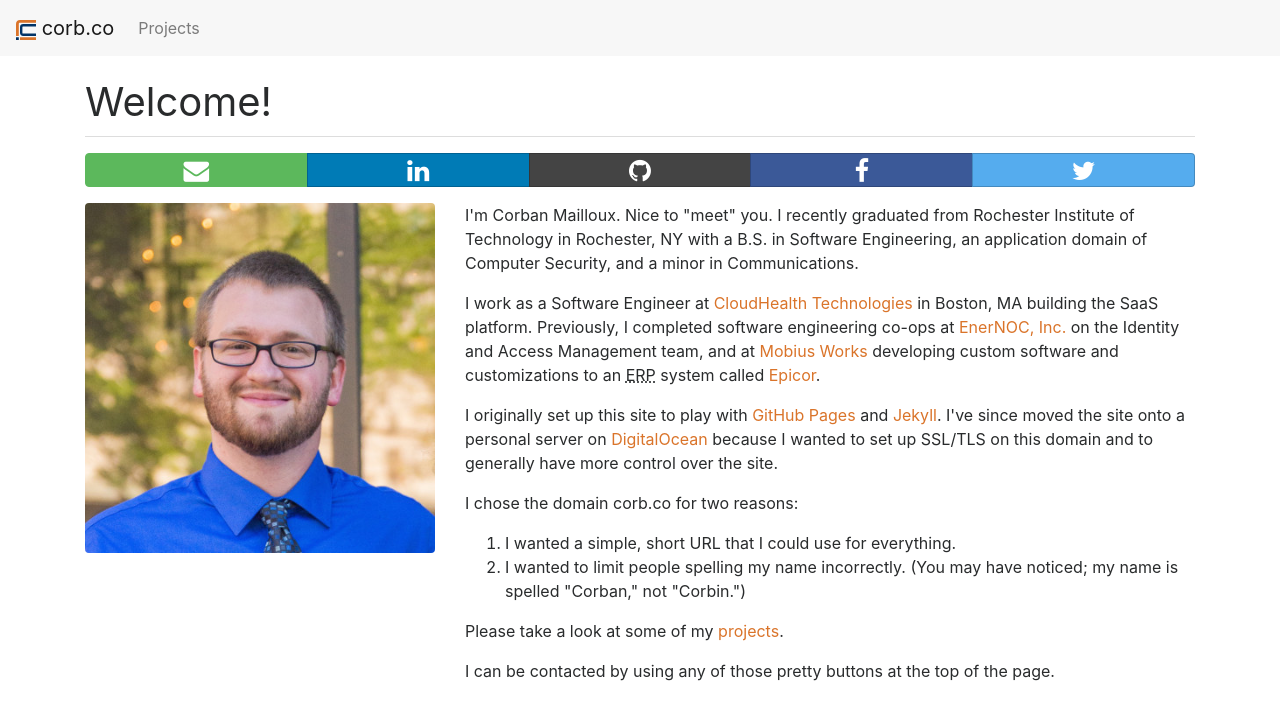
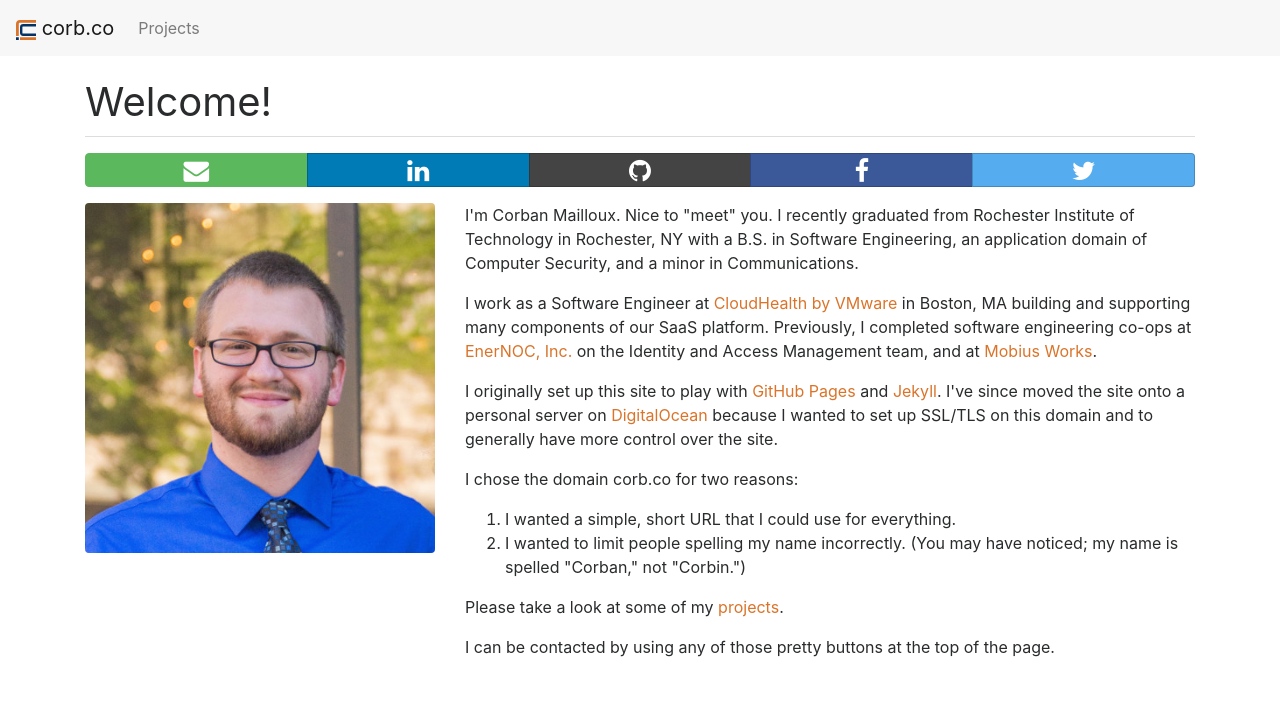
Before and after one commit to corbanmailloux/corb.co, a Jekyll site: the page built from index.html, in a window 1280 px wide. Shown: the top 720 px of the page. Built offline with Jekyll 4.4.1, drawn with Linux system fonts in a browser that asks for light colours; nearby versions of some CDN libraries; Markdown is read by kramdown in place of the engine named in the settings.

Commit message:
Small index page cleanups.

```diff
--- a/index.html
+++ b/index.html
@@ -16,15 +16,14 @@
 <div class="row">
     <div class="col-md-4 col-12">
         <img src="/images/corban-mailloux.jpg" alt="{{ site.owner.full-name }}" class="rounded img-fluid d-block mx-auto mb-3">
-        <!-- <img src="/images/corban-grad.jpg" alt="{{ site.owner.full-name }}" class="rounded img-fluid d-block mx-auto mb-3"> -->
     </div>
     <div class="col-md-8 col-12">
         <p>
             I'm Corban Mailloux. Nice to "meet" you. I recently graduated from Rochester Institute of Technology in Rochester, NY with a B.S. in Software Engineering, an application domain of Computer Security, and a minor in Communications.
         </p>
         <p>
-            I work as a Software Engineer at <a href="https://www.cloudhealthtech.com/" target="_blank">CloudHealth Technologies</a> in Boston, MA building the SaaS platform.
-            Previously, I completed software engineering co-ops at <a href="https://www.enernoc.com/" target="_blank">EnerNOC, Inc.</a> on the Identity and Access Management team, and at <a href="http://mobiusworks.com/" target="_blank">Mobius Works</a> developing custom software and customizations to an <abbr title="Enterprise Resource Planning">ERP</abbr> system called <a href="http://www.epicor.com/" target="_blank">Epicor</a>.
+            I work as a Software Engineer at <a href="https://www.cloudhealthtech.com/" target="_blank">CloudHealth by VMware</a> in Boston, MA building and supporting many components of our SaaS platform.
+            Previously, I completed software engineering co-ops at <a href="https://www.enernoc.com/" target="_blank">EnerNOC, Inc.</a> on the Identity and Access Management team, and at <a href="http://mobiusworks.com/" target="_blank">Mobius Works</a>.
         </p>
         <p>
             I originally set up this site to play with <a href="https://pages.github.com/" target="_blank">GitHub Pages</a> and <a href="https://jekyllrb.com/" target="_blank">Jekyll</a>. I've since moved the site onto a personal server on <a href="https://www.digitalocean.com/" target="_blank">DigitalOcean</a> because I wanted to set up SSL/TLS on this domain and to generally have more control over the site.
```
